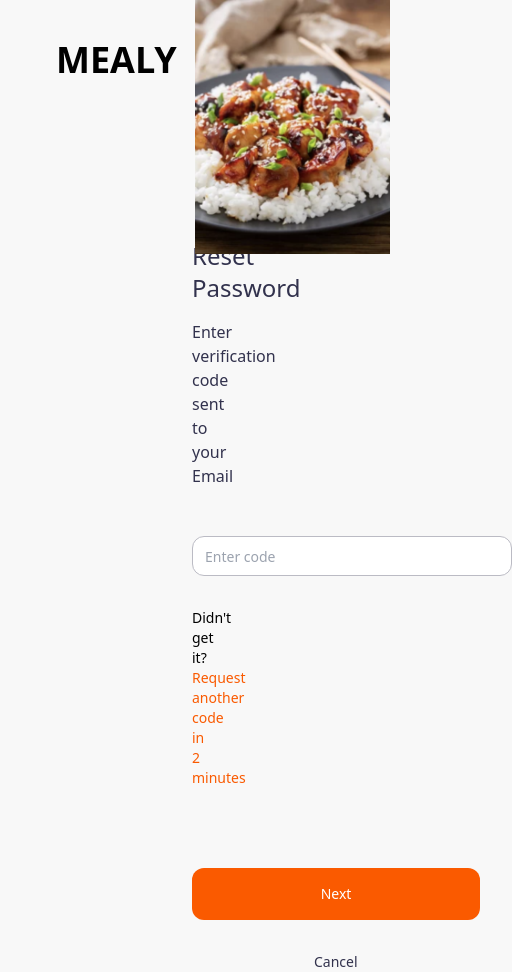
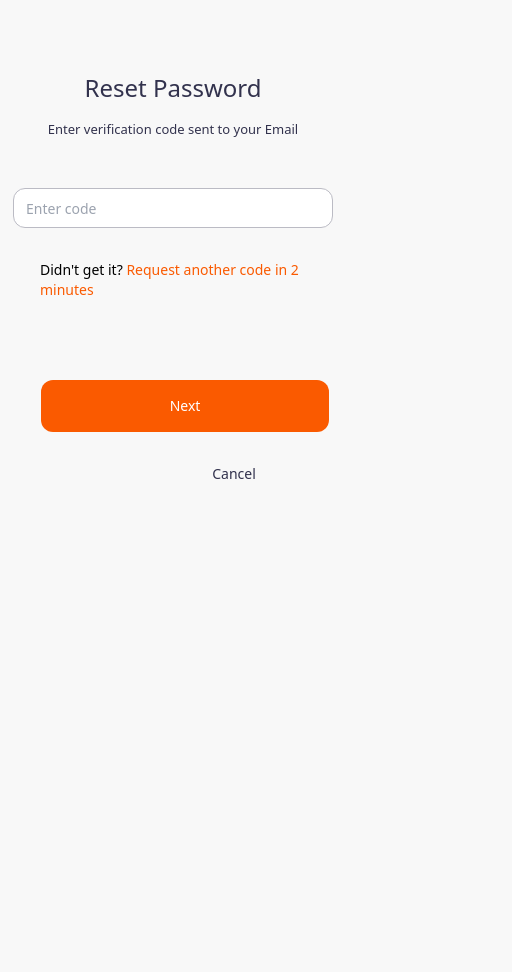
Before and after one commit to Stutern-Project-23/Group-4-Mealy-Project-Team-2A, a React (Create React App) app: page /forgot-password-verification in a window 390 px wide. Shown: the whole page, 512 px wide, since content can reach past the window. After the commit the page ends 844 px from the top, so only its background shows below. Built offline with nearby package versions, Linux system fonts and the light colour scheme.

Commit message:
Added responsiveness

```diff
--- a/package.json
+++ b/package.json
@@ -11,7 +11,7 @@
     "react-dom": "^18.2.0",
     "react-icons": "^4.8.0",
     "react-router-dom": "^6.11.2",
-    "react-scripts": "5.0.1",
+    "react-scripts": "^5.0.1",
     "styled-components": "^5.3.11",
     "web-vitals": "^2.1.4",
     "webpack": "^5.84.1"
--- a/src/pages/forgotPassword/ForgotPasswordEmail.js
+++ b/src/pages/forgotPassword/ForgotPasswordEmail.js
@@ -21,7 +21,7 @@ const ForgotPassword = () => {
             Reset Password
           </h2>
           {/* Subtitle */}
-          <p className="font-normal text-[#32324D] mb-12 w-[400px]">
+          <p className="font-normal text-[#32324D] mb-12">
             Enter the email associated with your account and we will send you a
             code to rest it.
           </p>
--- a/src/pages/forgotPassword/ForgotPasswordVerification.js
+++ b/src/pages/forgotPassword/ForgotPasswordVerification.js
@@ -9,32 +9,32 @@ const ForgotPassword = () => {
   return (
     <div className="flex">
       {/* left section */}
-      <div className="w-1/2">
+      <div className="w-ful lg:w-1/2">
         {/* Logo */}
-        <div className="mt-10 ml-14">
+        <div className="mt-10 ml-14 hidden lg:block">
           <Logo />
         </div>
         {/* border-solid border-2 border-sky-500  */}
-        <div className="flex flex-col justify-center mt-40 ml-48 ">
+        <div className="ml-10 flex flex-col justify-center items-center lg:items-start mt-[20%] mx-[15%]">
           {/* title */}
           <h2 className=" text-2xl font-medium mb-4 text-[#32324D]">
             Reset Password
           </h2>
           {/* Subtitle */}
-          <p className="font-normal text-[#32324D] mb-12">
+          <p className="text-[13px] md:text-base font-normal text-[#32324D] mb-12 w-[400px}">
             Enter verification code sent to your Email
           </p>
 
           {/* Enter code field */}
           <Input type="text" placeholder="Enter code" />
-          <p className="text-sm mt-8">
+          <p className="text-sm mt-8 ml">
             Didn't get it?{" "}
             <span className="text-[#FA5A00]">
               Request another code in 2 minutes
             </span>
           </p>
           {/* button */}
-          <div className="mt-20">
+          <div className="mt-20 ml-6">
             <NavLink to="/reset-password">
               <Button text="Next" />
             </NavLink>
@@ -47,8 +47,8 @@ const ForgotPassword = () => {
       </div>
 
       {/* image section */}
-      <div className="w-1/2">
-        <img src={Image} alt="" className="" />
+      <div className="w-1/2 hidden lg:block h-[100vh]">
+        <img src={Image} alt="" className="contain h-full w-full" />
       </div>
     </div>
   );
```
Also changed, not shown: 1 other file (tests, documents, lock files or other folders).
